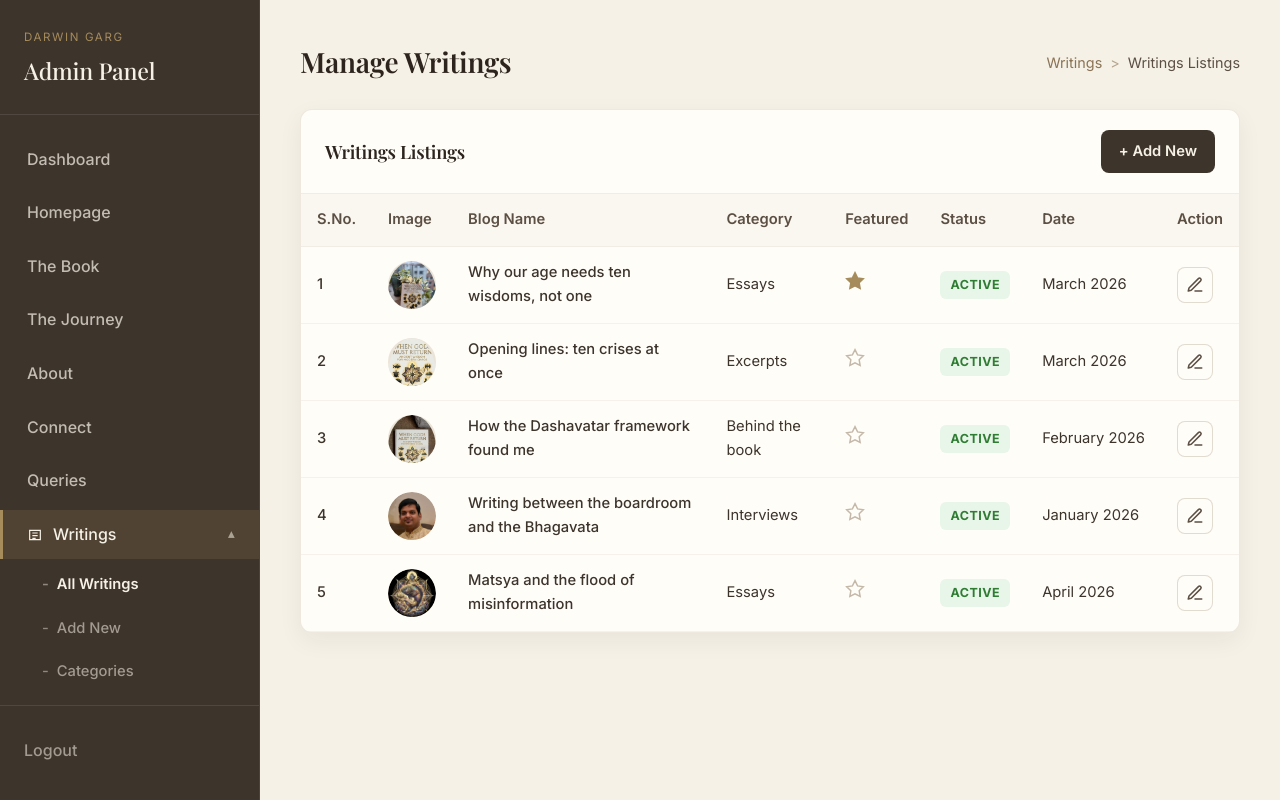
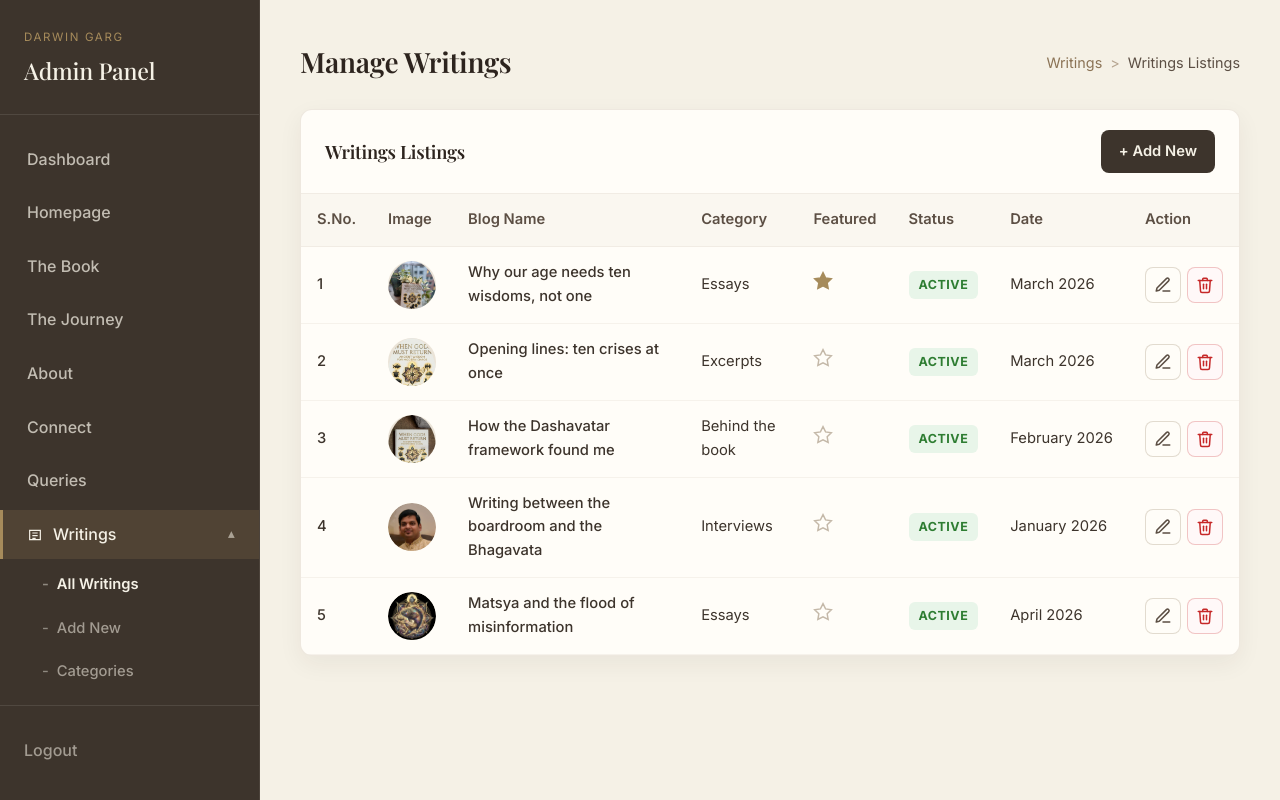
Before and after one commit to trickwrick/DARWIN-GARG, a Next.js app: page /admin/writings in a window 1280 px wide. Built offline with nearby package versions, Linux system fonts and the light colour scheme; no server answers; the database is empty.

Commit message:
feat: add delete button to Manage Writings with working server action

```diff
--- a/src/app/actions/writingsPostActions.ts
+++ b/src/app/actions/writingsPostActions.ts
@@ -219,3 +219,49 @@ export async function saveWritingPost(input: {
 
   return result;
 }
+
+export async function deleteWritingPost(slug: string) {
+  if (!slug) {
+    return { success: false, message: "Slug is required." };
+  }
+
+  const content = await getWritingsPageContent();
+
+  const essayExists = content.essays.some((e) => e.slug === slug);
+  if (!essayExists) {
+    return { success: false, message: "Writing not found." };
+  }
+
+  const essays = content.essays.filter((e) => e.slug !== slug);
+  const writings = content.writings.filter((w) => w.slug !== slug);
+
+  // If deleted post was featured, fall back to the first remaining writing
+  let featured = { ...content.featured };
+  if (featured.slug === slug) {
+    const fallback = writings[0];
+    if (fallback) {
+      featured = {
+        ...featured,
+        slug: fallback.slug,
+        title: fallback.title,
+        category: fallback.category,
+        date: fallback.date,
+        image: fallback.image,
+        imageAlt: fallback.imageAlt,
+        excerpt: fallback.description,
+      };
+    }
+  }
+
+  const updated: WritingsPageContent = { ...content, essays, writings, featured };
+
+  const result = await persistWritingsPageContent(updated);
+
+  if (result.success) {
+    revalidatePath("/blog");
+    revalidatePath(`/blog/${slug}`);
+    revalidatePath("/admin/writings");
+  }
+
+  return result;
+}
--- a/src/app/admin/admin.module.css
+++ b/src/app/admin/admin.module.css
@@ -1368,6 +1368,39 @@
   border-color: #3d342c;
   color: #f5f1e6;
 }
+
+.listingsActionGroup {
+  display: inline-flex;
+  align-items: center;
+  gap: 6px;
+}
+
+.listingsDeleteBtn {
+  display: inline-flex;
+  align-items: center;
+  justify-content: center;
+  width: 36px;
+  height: 36px;
+  padding: 0;
+  border: 1px solid rgba(198, 40, 40, 0.25);
+  border-radius: 8px;
+  background: #fff8f8;
+  color: #c62828;
+  cursor: pointer;
+  transition: all 0.2s ease;
+}
+
+.listingsDeleteBtn:hover {
+  background: #c62828;
+  border-color: #c62828;
+  color: #fff;
+}
+
+.listingsDeleteBtn:disabled {
+  opacity: 0.5;
+  cursor: not-allowed;
+}
+
 
 .postTopBar {
   display: flex;
--- a/src/components/admin/WritingsListings.tsx
+++ b/src/components/admin/WritingsListings.tsx
@@ -1,8 +1,10 @@
 "use client";
 
+import { useTransition } from "react";
 import Image from "next/image";
 import Link from "next/link";
 import type { WritingsPageContent } from "@/data/writingsPage";
+import { deleteWritingPost } from "@/app/actions/writingsPostActions";
 import styles from "@/app/admin/admin.module.css";
 
 type WritingsListingsProps = {
@@ -78,6 +80,28 @@ function PencilIcon() {
   );
 }
 
+function TrashIcon() {
+  return (
+    <svg
+      width="18"
+      height="18"
+      viewBox="0 0 24 24"
+      fill="none"
+      stroke="currentColor"
+      strokeWidth="2"
+      strokeLinecap="round"
+      strokeLinejoin="round"
+      aria-hidden="true"
+    >
+      <polyline points="3 6 5 6 21 6" />
+      <path d="M19 6l-1 14a2 2 0 0 1-2 2H8a2 2 0 0 1-2-2L5 6" />
+      <path d="M10 11v6" />
+      <path d="M14 11v6" />
+      <path d="M9 6V4a1 1 0 0 1 1-1h4a1 1 0 0 1 1 1v2" />
+    </svg>
+  );
+}
+
 function StarIcon({ filled }: { filled: boolean }) {
   return (
     <svg
@@ -96,6 +120,17 @@ function StarIcon({ filled }: { filled: boolean }) {
 
 export default function WritingsListings({ content }: WritingsListingsProps) {
   const rows = buildListingRows(content);
+  const [isPending, startTransition] = useTransition();
+
+  function handleDelete(slug: string, title: string) {
+    if (!window.confirm(`Delete "${title}"? This cannot be undone.`)) return;
+    startTransition(async () => {
+      const result = await deleteWritingPost(slug);
+      if (!result.success) {
+        alert(result.message ?? "Failed to delete.");
+      }
+    });
+  }
 
   return (
     <div>
@@ -176,6 +211,7 @@ export default function WritingsListings({ content }: WritingsListingsProps) {
                   </td>
                   <td className={styles.listingsCellDate}>{row.date}</td>
                   <td>
+                    <div className={styles.listingsActionGroup}>
                       <Link
                         href={`/admin/writings/${row.slug}/edit`}
                         className={styles.listingsEditBtn}
@@ -184,6 +220,17 @@ export default function WritingsListings({ content }: WritingsListingsProps) {
                       >
                         <PencilIcon />
                       </Link>
+                      <button
+                        className={styles.listingsDeleteBtn}
+                        aria-label={`Delete ${row.title}`}
+                        title="Delete"
+                        type="button"
+                        disabled={isPending}
+                        onClick={() => handleDelete(row.slug, row.title)}
+                      >
+                        <TrashIcon />
+                      </button>
+                    </div>
                   </td>
                 </tr>
               ))}
```
Lines whose indentation alone changed are shown as unchanged.
